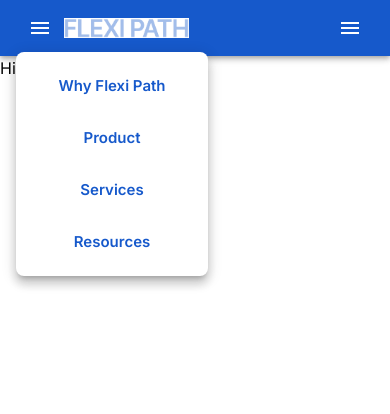
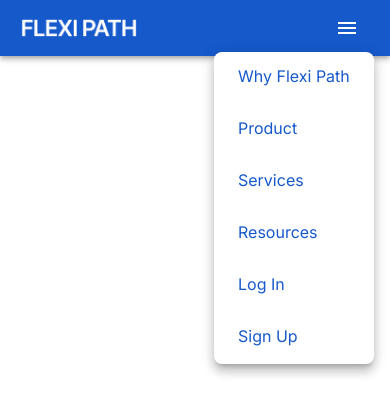
Before and after one commit to sterlingbarton/flexi-quiz, a React (Vite) app in the folder flexi-path/: page / in a window 390 px wide. Both pictures are taken after a click on the button "Log in sign up menu". Shown: the top 414 px of the page. Built offline with nearby package versions, Linux system fonts and the light colour scheme; what chartjs-plugin-datalabels would draw is missing.

Commit message:
nav works responsively

```diff
--- a/flexi-path/src/components/buttons/log-in-btn/LogInBtnStyles.tsx
+++ b/flexi-path/src/components/buttons/log-in-btn/LogInBtnStyles.tsx
@@ -10,6 +10,7 @@ const LogInBtnStyles = () => {
     },
     darkLogInBtn: {
       color: theme.palette.common.white,
+      width: { md: '7.5rem', lg: '8rem', xl: '9rem' },
     },
   };
   return styles;
--- a/flexi-path/src/components/buttons/sign-up-btn/SignUpBtnStyles.tsx
+++ b/flexi-path/src/components/buttons/sign-up-btn/SignUpBtnStyles.tsx
@@ -9,6 +9,7 @@ const SignUpBtnStyles = () => {
     darkNavSignUpBtn: {
       background: theme.palette.common.white,
       color: theme.palette.primary.main,
+      width: { md: '7.5rem', lg: '8rem', xl: '9rem' },
     },
   };
   return styles;
--- a/flexi-path/src/components/header/Header.tsx
+++ b/flexi-path/src/components/header/Header.tsx
@@ -2,7 +2,7 @@ import { useState, useContext } from 'react';
 import { Box, IconButton, Menu, MenuItem } from '@mui/material';
 import MenuIcon from '@mui/icons-material/Menu';
 import { QuizStateContext } from '../../context/QuizStateContext';
-import Logo from '../logo/Logo';
+import { Logo } from '../logo/Logo';
 import SaveAndExitBtn from '../buttons/save-and-exit-btn/SaveAndExitBtn';
 import HeaderStyles from './HeaderStyles';
 import { LogInBtn } from '../buttons/log-in-btn/LogInBtn';
--- a/flexi-path/src/components/logo/Logo.tsx
+++ b/flexi-path/src/components/logo/Logo.tsx
@@ -3,9 +3,10 @@ import { Box } from '@mui/material';
 import { useNavigate } from 'react-router-dom';
 import { QuizStateContext } from '../../context/QuizStateContext';
 import LogoImage from '../../assets/logo-image.png';
+import DarkLogoImg from '../../assets/dark-logo.png';
 import LogoStyles from './LogoStyles';
 
-export default function Logo() {
+export function Logo() {
   const { handleEndQuiz } = useContext(QuizStateContext);
   const navigate = useNavigate();
   const styles = LogoStyles();
@@ -25,3 +26,24 @@ export default function Logo() {
     />
   );
 }
+
+export function DarkLogo() {
+  const { handleEndQuiz } = useContext(QuizStateContext);
+  const navigate = useNavigate();
+  const styles = LogoStyles();
+
+  const handleLogoClick = () => {
+    handleEndQuiz();
+    navigate('/');
+  };
+
+  return (
+    <Box
+      component="img"
+      src={DarkLogoImg}
+      alt={'FlexiPath logo'}
+      onClick={handleLogoClick}
+      sx={styles.logo}
+    />
+  );
+}
--- a/flexi-path/src/components/nav/Nav.tsx
+++ b/flexi-path/src/components/nav/Nav.tsx
@@ -1,31 +1,22 @@
 import React, { useState } from 'react';
-import AppBar from '@mui/material/AppBar';
-import Box from '@mui/material/Box';
-import Toolbar from '@mui/material/Toolbar';
-import IconButton from '@mui/material/IconButton';
-import Menu from '@mui/material/Menu';
 import MenuIcon from '@mui/icons-material/Menu';
-import Container from '@mui/material/Container';
-import Button from '@mui/material/Button';
-import MenuItem from '@mui/material/MenuItem';
-import Logo from '../logo/Logo';
-import { DarkNavLogInBtn, LogInBtn } from '../buttons/log-in-btn/LogInBtn';
-import { DarkNavSignUpBtn, SignUpBtn } from '../buttons/sign-up-btn/SignUpBtn';
-import { Typography } from '@mui/material';
+import { DarkLogo } from '../logo/Logo';
+import { DarkNavLogInBtn } from '../buttons/log-in-btn/LogInBtn';
+import { DarkNavSignUpBtn } from '../buttons/sign-up-btn/SignUpBtn';
+import {
+  Link,
+  AppBar,
+  Box,
+  Toolbar,
+  IconButton,
+  Menu,
+  MenuItem,
+} from '@mui/material';
 
 const pages = ['Why Flexi Path', 'Product', 'Services', 'Resources'];
 
 function ResponsiveAppBar() {
   const [anchorElement, setAnchorElement] = useState<null | HTMLElement>(null);
-  const [anchorElNav, setAnchorElNav] = useState<null | HTMLElement>(null);
-
-  const handleOpenNavMenu = (event: React.MouseEvent<HTMLElement>) => {
-    setAnchorElNav(event.currentTarget);
-  };
-
-  const handleCloseNavMenu = () => {
-    setAnchorElNav(null);
-  };
 
   const handleNavMenuStatus = (event: React.MouseEvent<HTMLElement>) => {
     setAnchorElement(anchorElement ? null : event.currentTarget);
@@ -33,60 +24,43 @@ function ResponsiveAppBar() {
 
   return (
     <AppBar position="static">
-      <Container maxWidth="xl">
-        <Toolbar disableGutters>
-          {/* sm screen menu dropdown */}
-          <Box sx={{ display: { xs: 'flex', md: 'none' } }}>
-            <IconButton
-              size="large"
-              aria-label="account of current user"
-              aria-controls="menu-appbar"
-              aria-haspopup="true"
-              onClick={handleOpenNavMenu}
-              color="inherit"
+      <Box
+        sx={{
+          width: '90%',
+          maxWidth: '1500px',
+          margin: '0 auto',
+        }}
       >
-              <MenuIcon />
-            </IconButton>
-            <Menu
-              id="menu-appbar"
-              anchorEl={anchorElNav}
-              anchorOrigin={{
-                vertical: 'bottom',
-                horizontal: 'left',
+        <Toolbar
+          disableGutters
+          sx={{
+            display: 'flex',
+            justifyContent: 'space-between',
           }}
-              keepMounted
-              transformOrigin={{
-                vertical: 'top',
-                horizontal: 'left',
+        >
+          {/* logo & large screen links */}
+          <Box
+            sx={{
+              display: 'flex',
+              flexDirection: 'row',
+              justifyContent: 'space-between',
             }}
-              open={Boolean(anchorElNav)}
-              onClose={handleCloseNavMenu}
-              sx={{ display: { xs: 'block', md: 'none' } }}
+          >
+            <DarkLogo />
+            <Box
+              sx={{
+                display: { xs: 'none', md: 'flex' },
+                width: '28rem',
+                ml: '1rem',
+              }}
             >
               {pages.map((page) => (
-                <MenuItem key={page} onClick={handleCloseNavMenu}>
-                  <Button sx={{ textAlign: 'center' }}>{page}</Button>
-                </MenuItem>
-              ))}
-            </Menu>
-          </Box>
-
-          <Box
-            sx={{
-              flexGrow: 1,
-              display: 'flex',
-            }}
-          >
-            <Logo />
-          </Box>
-
-          {/* large screen buttons */}
-          <Box sx={{ flexGrow: 1, display: { xs: 'none', md: 'flex' } }}>
-            {pages.map((page) => (
-              <Typography
+                <Link
+                  href="#"
                   key={page}
                   sx={{
-                  width: '8rem',
+                    width: '25%',
+                    fontSize: '0.9rem',
                     color: 'white',
                     display: 'block',
                     textAlign: 'center',
@@ -96,16 +70,17 @@ function ResponsiveAppBar() {
                   }}
                 >
                   {page}
-              </Typography>
+                </Link>
               ))}
             </Box>
+          </Box>
 
-          {/* Log in menu section */}
+          {/* dropdown menu section */}
           <Box>
             <Box
               sx={{
                 flexGrow: 1,
-                display: { xs: 'flex', sm: 'none' },
+                display: { xs: 'flex', md: 'none' },
               }}
             >
               <IconButton
@@ -124,6 +99,7 @@ function ResponsiveAppBar() {
                 keepMounted
                 open={Boolean(anchorElement)}
                 onClose={handleNavMenuStatus}
+                MenuListProps={{ sx: { py: 0, px: '.5rem' } }}
                 sx={{
                   anchorOrigin: {
                     vertical: 'bottom',
@@ -133,37 +109,78 @@ function ResponsiveAppBar() {
                     vertical: 'top',
                     horizontal: 'right',
                   },
-                  display: { xs: 'flex', sm: 'none' },
+                  display: { xs: 'flex', md: 'none' },
                 }}
               >
+                {pages.map((page) => (
                   <MenuItem
+                    key={page}
                     sx={{
-                    justifyContent: 'center',
+                      mb: '.25rem',
                       '&:hover': {
                         background: 'none',
+                        textDecoration: 'underline',
                       },
                     }}
                     onClick={handleNavMenuStatus}
                   >
-                  <LogInBtn />
+                    <Link
+                      href="#"
+                      sx={{
+                        textDecoration: 'none',
+                        '&:hover': {
+                          textDecoration: 'underline',
+                        },
+                      }}
+                    >
+                      {page}
+                    </Link>
+                  </MenuItem>
+                ))}
+                <MenuItem
+                  sx={{
+                    mb: '.25rem',
+                    '&:hover': { background: 'none' },
+                  }}
+                  onClick={handleNavMenuStatus}
+                >
+                  <Link
+                    href="#"
+                    sx={{
+                      textDecoration: 'none',
+                      '&:hover': {
+                        textDecoration: 'underline',
+                      },
+                    }}
+                  >
+                    Log In
+                  </Link>
                 </MenuItem>
                 <MenuItem
                   sx={{
-                    justifyContent: 'center',
-                    '&:hover': {
-                      background: 'none',
-                    },
+                    mb: '.25rem',
+                    '&:hover': { background: 'none' },
                   }}
                   onClick={handleNavMenuStatus}
                 >
-                  <SignUpBtn />
+                  <Link
+                    href="#"
+                    sx={{
+                      textDecoration: 'none',
+                      '&:hover': {
+                        textDecoration: 'underline',
+                      },
+                    }}
+                  >
+                    Sign Up
+                  </Link>
                 </MenuItem>
               </Menu>
             </Box>
             <Box
               sx={{
                 flexGrow: 1,
-                display: { xs: 'none', sm: 'flex' },
+                display: { xs: 'none', md: 'flex' },
               }}
             >
               <DarkNavLogInBtn />
@@ -171,7 +188,7 @@ function ResponsiveAppBar() {
             </Box>
           </Box>
         </Toolbar>
-      </Container>
+      </Box>
     </AppBar>
   );
 }
--- a/flexi-path/src/components/new-home/NewHome.tsx
+++ b/flexi-path/src/components/new-home/NewHome.tsx
@@ -1,4 +1,3 @@
-import React from 'react';
 import Nav from '../nav/Nav';
 import Box from '@mui/material/Box';
 
@@ -6,7 +5,7 @@ export default function NewHome() {
   return (
     <>
       <Nav />
-      <Box>Hi</Box>
+      <Box></Box>
     </>
   );
 }
```
Also changed, not shown: flexi-path/src/assets/dark-logo.png (added). Lines whose indentation alone changed are shown as unchanged.
